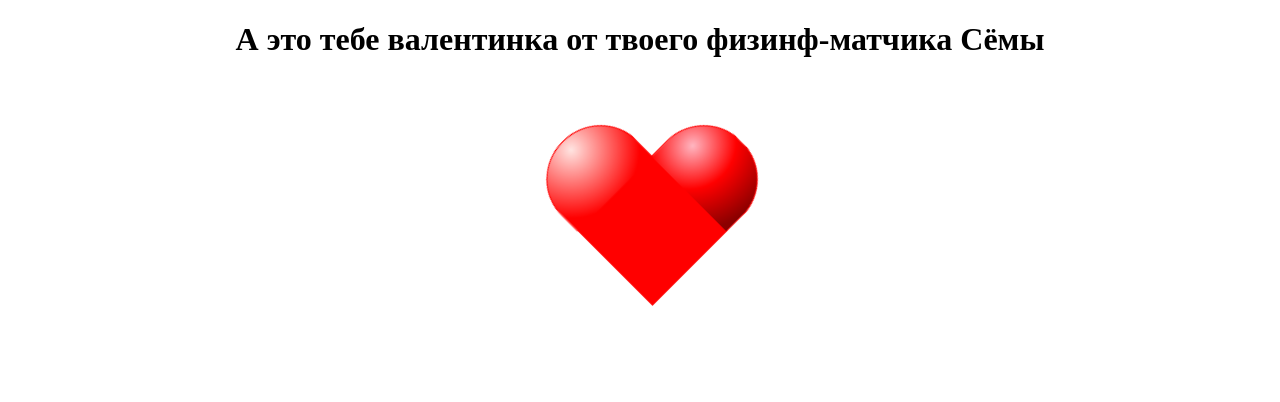
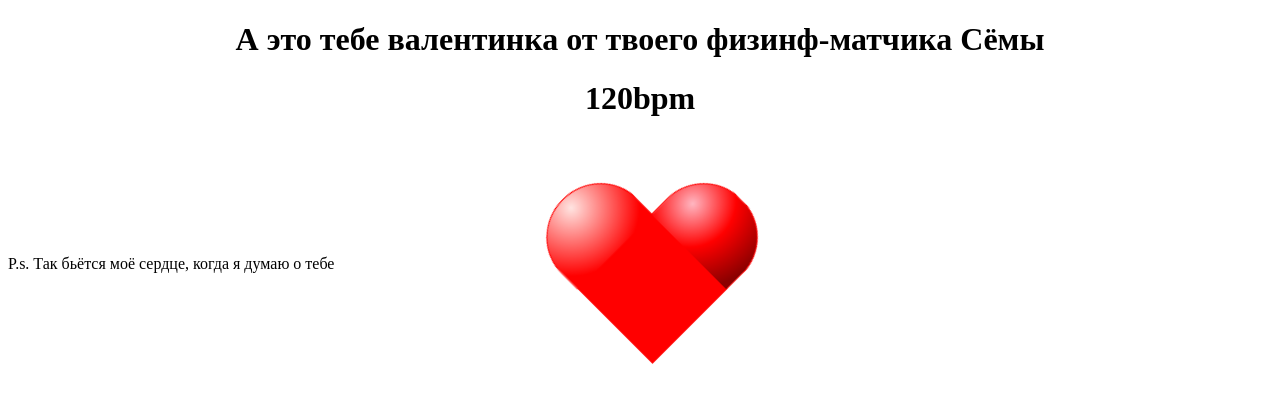
Before and after one commit to SemyonZemlyanskiy/LOVEYOUFROMSEMA, a plain HTML site: page index.html in a window 1280 px wide. Drawn offline with Linux system fonts and the light colour scheme.

Commit message:
Update index.html

```diff
--- a/index.html
+++ b/index.html
@@ -9,9 +9,9 @@
 </head>
 <body>
     <h1>А это тебе валентинка от твоего физинф-матчика Сёмы</h1>
+    <h1>120bpm</h1>
     <div class="heart">
-
     </div>
-
+    <p>P.s. Так бьётся моё сердце, когда я думаю о тебе</p>
 </body>
 </html>
```
